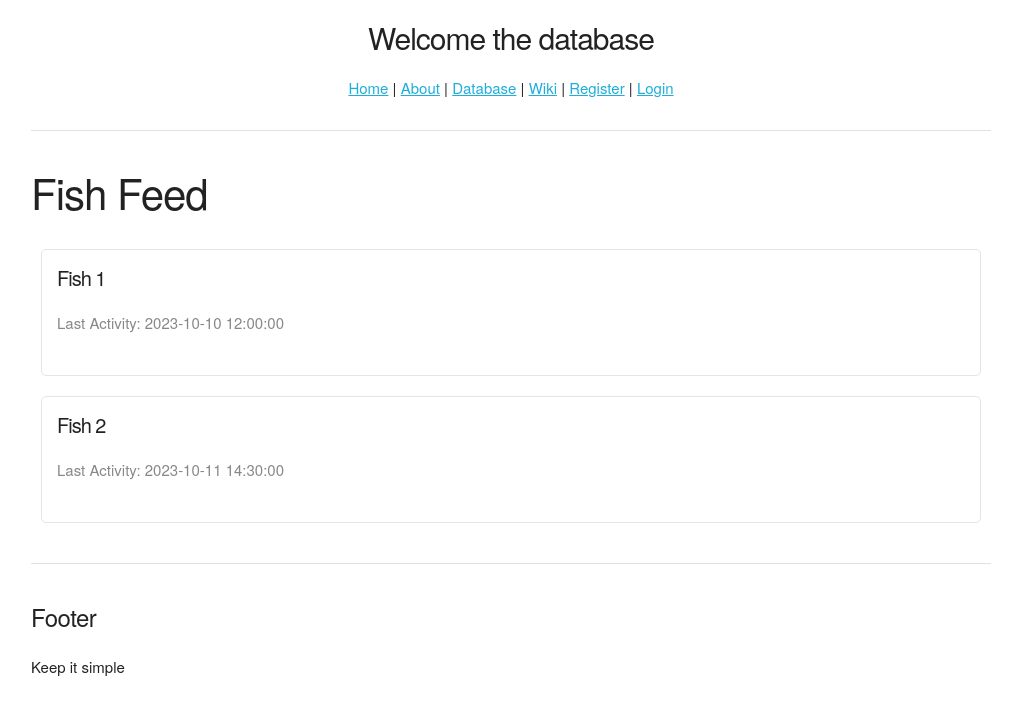
After one commit to JanInquisitor/FishingNet, a Flask app: page /fish/feed in a window 1280 px wide. The commit adds this page. Shown: the top 715 px of the page, without its empty margins (129-1141 px from the left). Run offline with Flask 2, Linux system fonts and the light colour scheme.

Commit message:
More refactoring and added fish_service.py, fish/views.py

```diff
--- a/app.py
+++ b/app.py
@@ -3,6 +3,7 @@ from flask import Flask
 
 from fishingnet.data import db_session as db_session
 from fishingnet.authentication import account_views
+from fishingnet.fish.views import FishView, FishFeed
 from fishingnet.profile import profile_views
 from fishingnet.home.home_views import HomeView
 from fishingnet.wiki.wiki_views import WikiView
@@ -24,8 +25,9 @@ class FlaskAppWrapper:
             ("/wiki", WikiView, 'wiki_view'),
             ("/account", AccountIndexView, "account_index"),
             ("/account/register", RegisterView, "register"),
-            ("/account/login", LoginView, "login")
-
+            ("/account/login", LoginView, "login"),
+            ("/fish", FishView, "fish"),
+            ("/fish/feed", FishFeed, "fish_feed")
         ])
 
     def configs(self, **configs):
--- a/fishingnet/authentication/account_views.py
+++ b/fishingnet/authentication/account_views.py
@@ -1,14 +1,14 @@
 from flask import render_template, request, redirect, Blueprint
 from flask.views import MethodView
 from fishingnet.infrastructure import cookie_auth
-from fishingnet.services.user_service import UserService
+from fishingnet.authentication.user_service import UserService
 
 account_blueprint = Blueprint('account', __name__, template_folder='templates')
 
 
 class AccountIndexView(MethodView):
-    def get(self):
-        return render_template('account/index.html')
+    def dispatch_request(self):
+        return redirect('/account/register')
 
 
 class RegisterView(MethodView):
--- a/fishingnet/cms/cms_views.py
+++ b/fishingnet/cms/cms_views.py
@@ -2,7 +2,7 @@ import flask
 from flask import render_template
 from flask.views import View
 
-from fishingnet.services import cms_service
+from fishingnet.cms import cms_service
 
 blueprint = flask.Blueprint('cms', __name__, template_folder='templates')
 
--- a/fishingnet/fish/views.py
+++ b/fishingnet/fish/views.py
@@ -0,0 +1,22 @@
+from flask import render_template, typing as ft
+from flask.views import View, MethodView
+
+from fishingnet.fish.fish_service import FishService
+
+
+class FishView(MethodView):
+    service = FishService()
+
+    # right now this creates the fish but later it will fetch one from the database
+    def get(self):
+        fish_info = self.service.create_fish()
+        return render_template("/fish/fish_detail.html", fish_info=fish_info)
+
+    def post(self):
+        pass
+
+
+class FishFeed(View):
+
+    def dispatch_request(self):
+        return render_template("/fish/feed.html")
--- a/fishingnet/profile/Profile.py
+++ b/fishingnet/profile/Profile.py
@@ -7,6 +7,7 @@ from fishingnet.data.modelbase import SqlAlchemyBase
 
 class Profile(SqlAlchemyBase):
     __tablename__ = "profiles"
+
     id = sa.Column(sa.Integer, primary_key=True, autoincrement=True)
     name = sa.Column(sa.String)
     email = sa.Column(sa.String)
--- /dev/null
+++ b/templates/fish/feed.html
@@ -0,0 +1,48 @@
+{% extends 'shared/_layout.html' %}
+
+{% block additional_css %}
+    <style>
+        .feed-card {
+            border: 1px solid #e5e5e5;
+            background-color: #fff;
+            margin: 10px;
+            padding: 15px;
+            border-radius: 5px;
+        }
+
+        .feed-card h3 {
+            font-size: 20px;
+        }
+
+        .feed-card p {
+            color: #888;
+        }
+    </style>
+{% endblock %}
+
+{% block main_content %}
+    <div class="row">
+        <div class="columns">
+            <h2>Fish Feed</h2>
+        </div>
+    </div>
+    <div class="row">
+        <div class="columns">
+            <div class="feed-card">
+                <h3>Fish 1</h3>
+                <p>Last Activity: 2023-10-10 12:00:00</p>
+                <!-- Add other fish information as needed -->
+            </div>
+        </div>
+    </div>
+    <div class="row">
+        <div class="columns">
+            <div class="feed-card">
+                <h3>Fish 2</h3>
+                <p>Last Activity: 2023-10-11 14:30:00</p>
+                <!-- Add other fish information as needed -->
+            </div>
+        </div>
+    </div>
+    <!-- Repeat the above block for each fish in your feed -->
+{% endblock %}
--- a/templates/shared/_layout.html
+++ b/templates/shared/_layout.html
@@ -20,6 +20,7 @@
 </header>
 <main>
     <div class="container">
+
         <section>
             <div class="row">
                 <div class="columns" style="text-align: center">
@@ -51,6 +52,7 @@
             <h5>Footer</h5>
             <p>Keep it simple</p>
         </footer>
+
     </div>
 </main>
 </body>
```
Also changed, not shown: fishingnet/fish/Fish.py (deleted, +0 -81 lines), fishingnet/fish/FishModel.py (added, +49 -0 lines), fishingnet/fish/fish_service.py (added, +46 -0 lines), templates/fish/fish_detail.html (added, +17 -0 lines), templates/user_profile/profile.html (added, +18 -0 lines), fishingnet/authentication/user_service.py (renamed from fishingnet/services/user_service.py), fishingnet/cms/cms_service.py (renamed from fishingnet/services/cms_service.py), fishingnet/profile/profile_service.py (added), fishingnet/services/profile_service.py (deleted).
